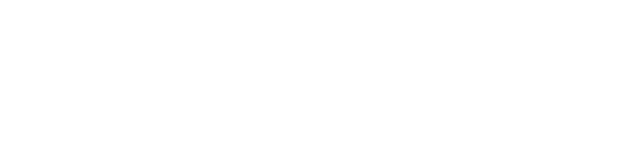
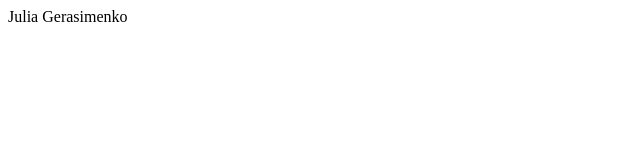
Before and after one commit to JuliaGrid/rsschool-cv, a plain HTML site: page index.html in a window 1280 px wide. Shown: the whole page, without its empty margins (0-640 px from the left). Drawn offline with Linux system fonts and the light colour scheme.

```diff
--- a/index.html
+++ b/index.html
@@ -5,5 +5,7 @@
     <meta name="viewport" content="width=device-width, initial-scale=1.0" />
     <title>Document</title>
   </head>
-  <body class="body"></body>
+  <body class="body">
+    Julia Gerasimenko
+  </body>
 </html>
```
Also changed, not shown: 1 other file.
